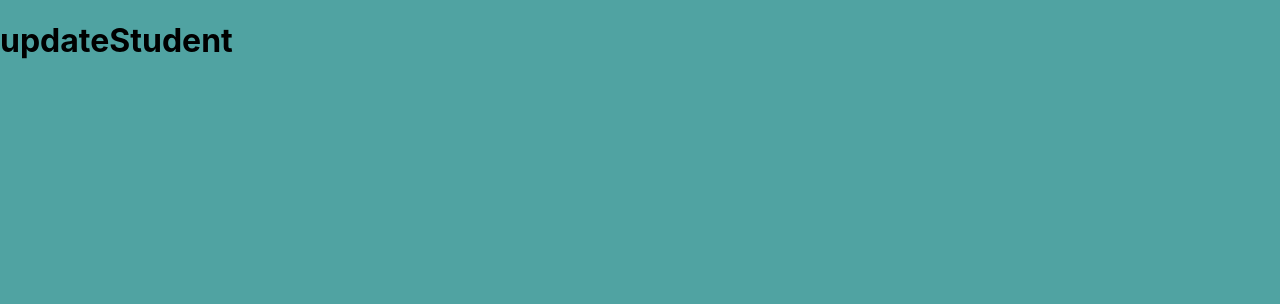
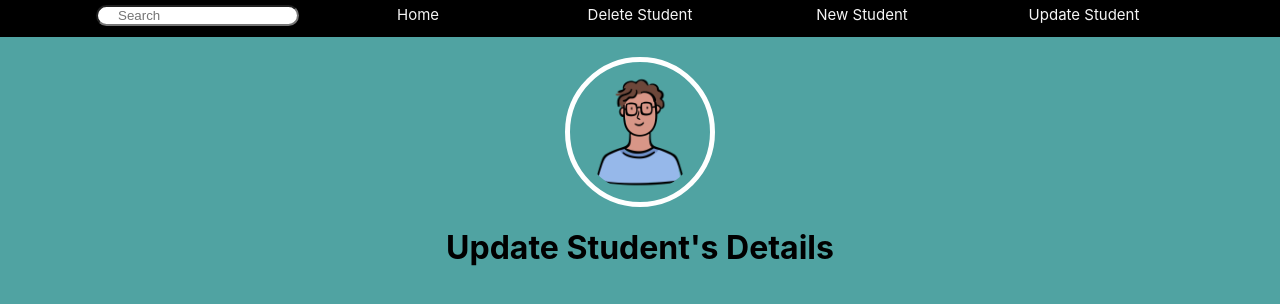
Before and after one commit to otundoMjoseph/EduGo, a React (Create React App) app in the folder edugo/: page /update in a window 1280 px wide. Shown: the top 304 px of the page. Built offline with nearby package versions, Linux system fonts and the light colour scheme; the HTML template or start-up script is replaced by a standard one.

Commit message:
minor changes to updatestudent page

```diff
--- a/edugo/src/UpdateStudent.js
+++ b/edugo/src/UpdateStudent.js
@@ -1,9 +1,12 @@
 import React from 'react'
+import Navbar from './NavBar'
 
 export default function UpdateStudent() {
   return (
-    <div>
-        <h1>updateStudent</h1>
+    <div className="submit-input-container">
+        <Navbar />
+        <img className="student-img" src='./images/getstudent.png' width={"120px"} alt={"user-logo"} ></img>
+        <h1>Update Student's Details</h1>
     </div>
   )
 }
```
